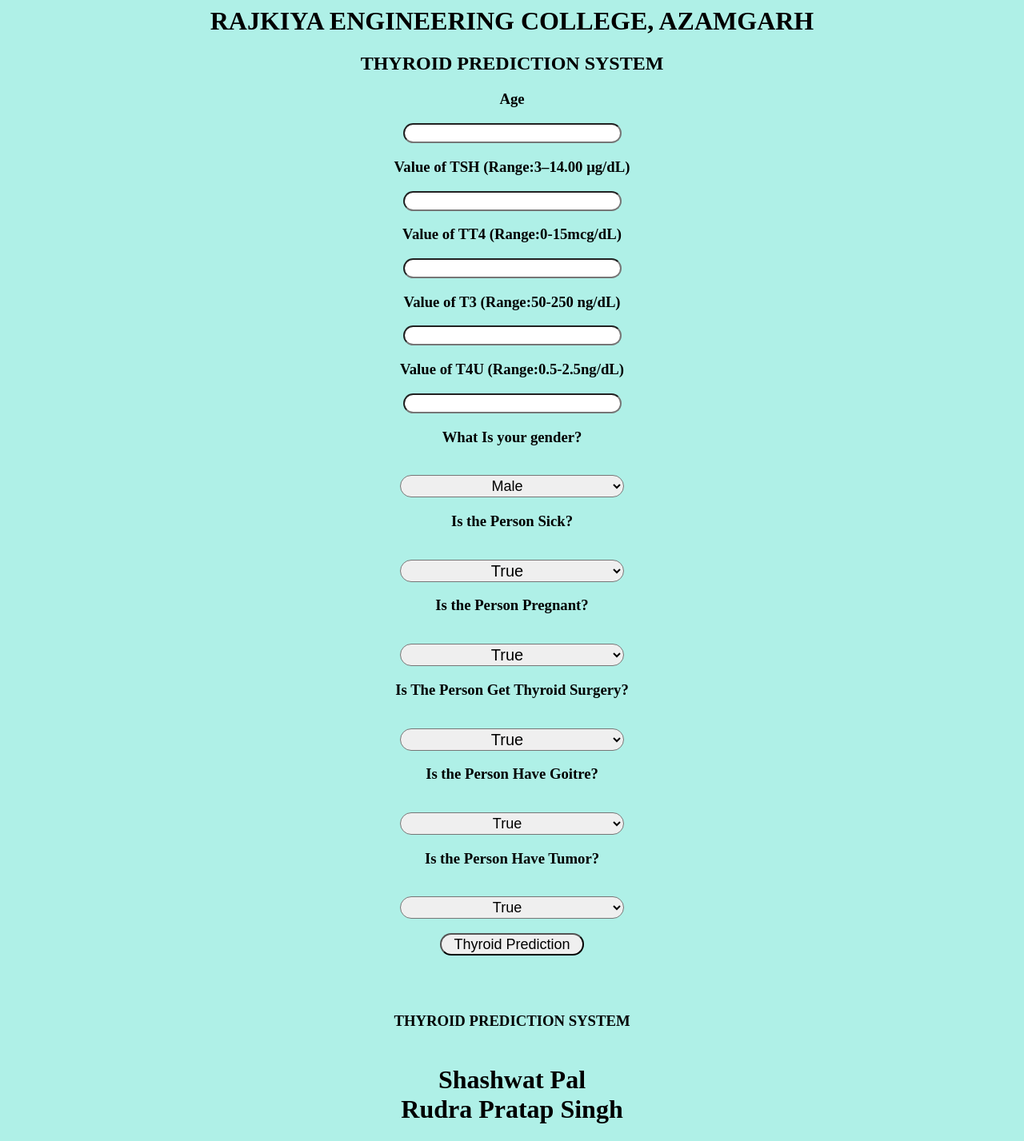
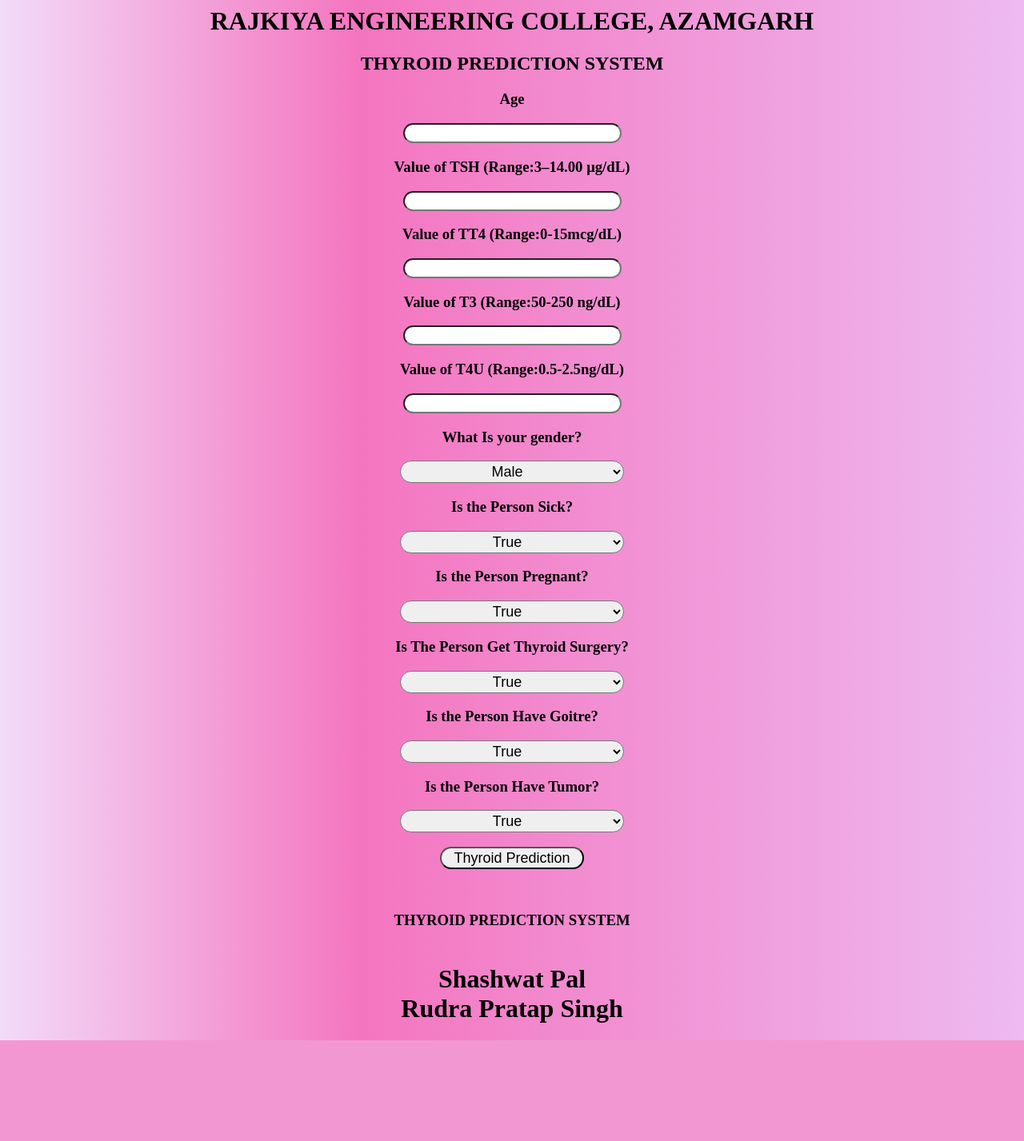
Before and after one commit to shashwatpal1021/Thyroid-Prediction-System-Using-Machine-learning, a Flask app: page / in a window 1280 px wide. Shown: the whole page at 80% size. After the commit the page ends 1301 px from the top, so only its background shows below. Run offline with Flask 2, Linux system fonts and the light colour scheme; parts of the project's set-up code (start-up, migrations or seed data) failed here and were passed over.

Commit message:
first commit

```diff
--- /dev/null
+++ b/templates/home.css
@@ -0,0 +1,39 @@
+body {
+    background: rgb(247, 247, 250);
+    background: linear-gradient(90deg, rgb(242, 219, 250) 0%, rgb(244, 117, 191) 35%, rgb(237, 186, 241) 100%);
+    text-align: center;
+    padding: 0px;
+}
+
+.one {
+    border-radius: 14px;
+    height: 25px;
+    font-size: 20px;
+    text-align: center;
+}
+
+.six {
+    width: 280px;
+    height: 28px;
+    text-align: center;
+    border-radius: 18px;
+    font-size: 18px;
+}
+
+.six:hover {
+    background-color: rgb(186, 225, 78);
+}
+
+
+#sub {
+    width: 180px;
+    height: 28px;
+    text-align: center;
+    border-radius: 18px;
+    font-size: 18px;
+}
+
+#sub:hover {
+    background-color: rgb(58, 232, 232);
+
+}
--- a/templates/home.html
+++ b/templates/home.html
@@ -6,46 +6,47 @@
         <link href='https://fonts.googleapis.com/css?family=Arimo' rel='stylesheet' type='text/css'>
         <link href='https://fonts.googleapis.com/css?family=Hind:300' rel='stylesheet' type='text/css'>
         <link href='https://fonts.googleapis.com/css?family=Open+Sans+Condensed:300' rel='stylesheet' type='text/css'>
+        <link rel="stylesheet" href="./home.css">
 </head>
 
 <body>
 
     <div style="color:black">
          <form action="{{ url_for('predict')}}" method="post">
-			<h1 style="font=Algerian;">RAJKIYA ENGINEERING COLLEGE, AZAMGARH</h1>
+			<h1 style="font-style=Algerian;">RAJKIYA ENGINEERING COLLEGE, AZAMGARH</h1>
 
             <h2>THYROID PREDICTION SYSTEM</h2>
-            <h3>Age</h3><input id="one" name="age" required="required">
-            <h3>Value of TSH (Range:3–14.00 μg/dL)</h3><input id="five" name="TSH" required="required">
-            <h3>Value of TT4 (Range:0-15mcg/dL)</h3><input id="three" name="TT4" required="required">
-            <h3>Value of T3 (Range:50-250 ng/dL)</h3><input id="two" name="T3" required="required">
+            <h3>Age</h3><input class="one" name="age" required="required">
+            <h3>Value of TSH (Range:3–14.00 μg/dL)</h3><input class="one" name="TSH" required="required">
+            <h3>Value of TT4 (Range:0-15mcg/dL)</h3><input class="one" name="TT4" required="required">
+            <h3>Value of T3 (Range:50-250 ng/dL)</h3><input class="one" name="T3" required="required">
 
-            <h3>Value of T4U (Range:0.5-2.5ng/dL)</h3><input id="four" name="T4U" required="required">
+            <h3>Value of T4U (Range:0.5-2.5ng/dL)</h3><input class="one" name="T4U" required="required">
 
-            <h3>What Is your gender?</h3><br><select name="sex" id="six" required="required">
+            <h3>What Is your gender?</h3><select name="sex" class="six" required="required">
                 <option value="Male">Male</option>
                 <option value="Female">Female</option>
 
          </select>
-            <h3>Is the Person Sick?</h3><br><select name="sick" id="ten" required="required">
+            <h3>Is the Person Sick?</h3><select name="sick" class="six" required="required">
                 <option value="True">True</option>
                 <option value="False">False</option>
           </select>
-            <h3>Is the Person Pregnant?</h3><br><select name="pregnant" id="eleven" required="required">
+            <h3>Is the Person Pregnant?</h3><select name="pregnant" class="six" required="required">
                 <option value="True">True</option>
                 <option value="False">False</option>
 
           </select>
-            <h3>Is The Person Get Thyroid Surgery?</h3><br><select name="thyroid_surgery" id="twelve" required="required">
+            <h3>Is The Person Get Thyroid Surgery?</h3><select name="thyroid_surgery" class="six" required="required">
                 <option value="True">True</option>
                 <option value="False">False</option>
 
           </select>
-            <h3>Is the Person Have Goitre?</h3><br><select name="goitre" id="seventeen" required="required">
+            <h3>Is the Person Have Goitre?</h3><select name="goitre" class="six" required="required">
                 <option value="True">True</option>
                 <option value="False">False</option>
           </select>
-            <h3>Is the Person Have Tumor?</h3><br><select name="tumor" id="eighteen" required="required">
+            <h3>Is the Person Have Tumor?</h3><select name="tumor" class="six" required="required">
                 <option value="True">True</option>
                 <option value="False">False</option>
 
@@ -57,7 +58,7 @@
 
 
 
-        <br><br><h3>{{ prediction_text }}<h3>
+        <br><h3>{{ prediction_text }}<h3>
              <p>THYROID PREDICTION SYSTEM<br>
 <br>
 <h1>  Shashwat Pal <br> Rudra Pratap Singh </h2></p>
@@ -68,276 +69,6 @@
 
 
 
-    <style>
-        body {
-            background-color: #AFF0E7;
-            text-align: center;
-            padding: 0px;
-        }
-
-        #six {
-            width: 280px;
-            height: 28px;
-            text-align: center;
-            border-radius: 18px;
-            font-size: 18px;
-        }
-
-        #six:hover {
-            background-color: coral;
-        }
-
-
-
-        #box {
-            border-radius: 120px;
-            border-color: 45px;
-            border-style: solid;
-            font-family: cursive;
-            text-align: center;
-            background-color: rgb(168, 131, 61);
-            font-size: medium;
-            position: absolute;
-            width: 700px;
-            bottom: 9%;
-            height: 850px;
-            right: 30%;
-            padding: 0px;
-            margin: 0px;
-            font-size: 14px;
-        }
-
-        #seven {
-            width: 280px;
-            height: 28px;
-            text-align: center;
-            border-radius: 18px;
-            font-size: 18px;
-        }
-
-        #seven:hover {
-            background-color: coral;
-        }
-
-        #eight {
-            width: 280px;
-            height: 28px;
-            text-align: center;
-            border-radius: 18px;
-            font-size: 20px;
-        }
-
-        #eight:hover {
-            background-color: coral;
-        }
-
-        #nine {
-            width: 280px;
-            height: 28px;
-            text-align: center;
-            border-radius: 18px;
-            font-size: 20px;
-        }
-
-        #nine:hover {
-            background-color: coral;
-        }
-
-        #ten {
-            width: 280px;
-            height: 28px;
-            text-align: center;
-            border-radius: 18px;
-            font-size: 20px;
-        }
-
-        #ten:hover {
-            background-color: coral;
-        }
-
-        #eleven {
-            width: 280px;
-            height: 28px;
-            text-align: center;
-            border-radius: 18px;
-            font-size: 20px;
-        }
-
-        #eleven:hover {
-            background-color: coral;
-        }
-
-        #twelve {
-            width: 280px;
-            height: 28px;
-            text-align: center;
-            border-radius: 18px;
-            font-size: 20px;
-        }
-
-        #twelve:hover {
-            background-color: coral;
-        }
-
-        #thirteen {
-            width: 280px;
-            height: 28px;
-            text-align: center;
-            border-radius: 18px;
-            font-size: 20px;
-        }
-
-        #thirteen:hover {
-            background-color: coral;
-        }
-
-
-
-        #fourteen {
-            width: 280px;
-            height: 28px;
-            text-align: center;
-            border-radius: 18px;
-            font-size: 20px;
-        }
-
-        #fourteen:hover {
-            background-color: coral;
-        }
-
-        #fifteen {
-            width: 280px;
-            height: 28px;
-            text-align: center;
-            border-radius: 18px;
-            font-size: 18px;
-        }
-
-        #fifteen:hover {
-            background-color: coral;
-        }
-
-        #sixteen {
-            width: 280px;
-            height: 28px;
-            text-align: center;
-            border-radius: 18px;
-            font-size: 18px;
-        }
-
-        #sixteen:hover {
-            background-color: coral;
-        }
-
-        #seventeen {
-            width: 280px;
-            height: 28px;
-            text-align: center;
-            border-radius: 18px;
-            font-size: 18px;
-        }
-
-        #seventeen:hover {
-            background-color: coral;
-        }
-
-        #eighteen {
-            width: 280px;
-            height: 28px;
-            text-align: center;
-            border-radius: 18px;
-            font-size: 18px;
-        }
-
-        #eighteen:hover {
-            background-color: coral;
-        }
-
-        #nineteen {
-            width: 280px;
-            height: 28px;
-            text-align: center;
-            border-radius: 18px;
-            font-size: 18px;
-        }
-
-        #nineteen:hover {
-            background-color: coral;
-        }
-
-        #twenty {
-            width: 280px;
-            height: 28px;
-            text-align: center;
-            border-radius: 18px;
-            font-size: 18px;
-        }
-
-        #twenty:hover {
-            background-color: coral;
-        }
-
-        #twentyone {
-            width: 280px;
-            height: 28px;
-            text-align: center;
-            border-radius: 18px;
-            font-size: 18px;
-        }
-
-        #twentyone:hover {
-            background-color: coral;
-        }
-
-        #sub {
-            width: 180px;
-            height: 28px;
-            text-align: center;
-            border-radius: 18px;
-            font-size: 18px;
-        }
-
-        #sub:hover {
-            background-color: darkcyan;
-        }
-
-        #one {
-            border-radius: 14px;
-            height: 25px;
-            font-size: 20px;
-            text-align: center;
-        }
-
-        #two {
-            border-radius: 14px;
-            height: 25px;
-            font-size: 20px;
-            text-align: center;
-        }
-
-        #three {
-            border-radius: 14px;
-            height: 25px;
-            font-size: 20px;
-            text-align: center;
-        }
-
-        #four {
-            border-radius: 14px;
-            height: 25px;
-            font-size: 20px;
-            text-align: center;
-        }
-
-        #five {
-            border-radius: 14px;
-            height: 25px;
-            font-size: 20px;
-            text-align: center;
-        }
-
-
-    </style>
 </body>
 
 </html>
```
